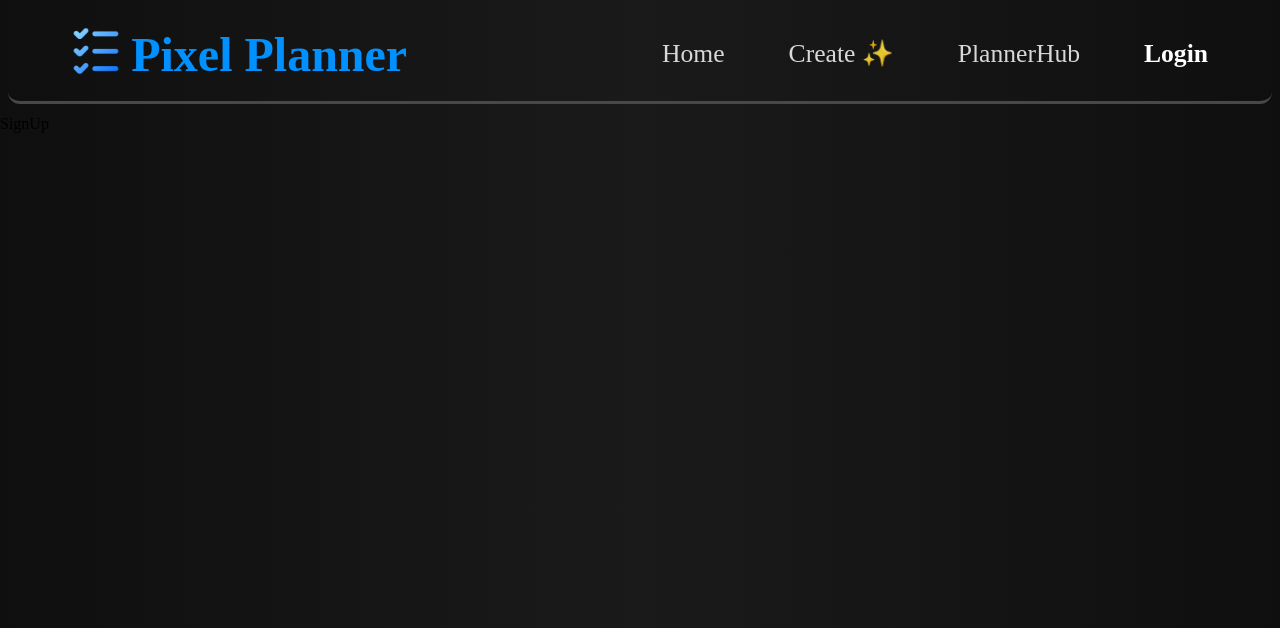
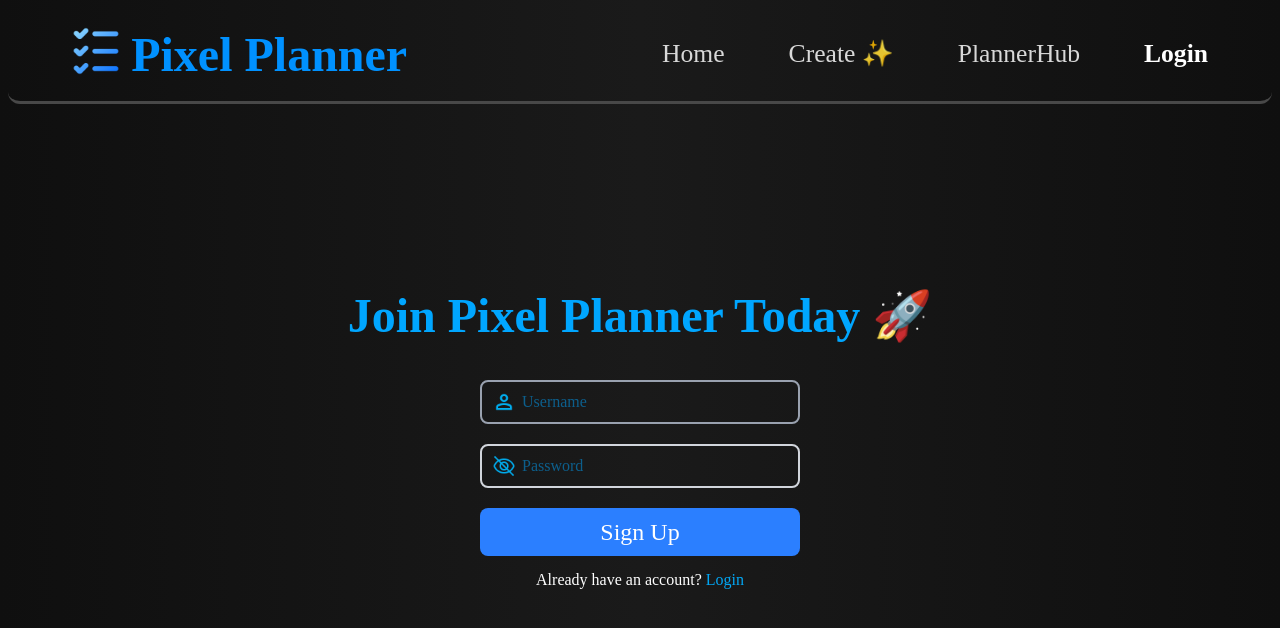
Before and after one commit to WizardCarp85/ToDoApp_React, a Next.js app: page /auth/signup in a window 1280 px wide. Shown: the top 628 px of the page. Built offline with nearby package versions, Linux system fonts and the light colour scheme.

Commit message:
basic auth page done

```diff
--- a/src/app/auth/login/page.js
+++ b/src/app/auth/login/page.js
@@ -3,7 +3,7 @@ import React from "react";
 
 const Login = () => {
   return (
-    <div className="login mt-40 ">
+    <div className="login mt-35 ">
       <h1 className="text-5xl font-bold text-center mt-12">Welcome Back 👋</h1>
       <form className="flex flex-col items-center mt-10 gap-1">
         <div className="relative w-1/4 mb-4">
@@ -32,7 +32,7 @@ const Login = () => {
         </div>
         <button
           type="submit"
-          className="bg-blue-500 text-white rounded-lg p-2 w-1/4 text-2xl loginsubmit"
+          className="signupsubmit bg-blue-500 text-white rounded-lg p-2 w-1/4 text-2xl"
         >
           Login
         </button>
--- a/src/app/auth/signup/page.js
+++ b/src/app/auth/signup/page.js
@@ -1,8 +1,44 @@
+import Link from 'next/link'
 import React from 'react'
 
 const SignUp = () => {
   return (
-    <div>SignUp</div>
+    <div className="signup mt-35 ">
+      <h1 className="signup text-5xl font-bold text-center mt-12">Join Pixel Planner Today 🚀</h1>
+      <form className="flex flex-col items-center mt-10 gap-1">
+        <div className="relative w-1/4 mb-4">
+          <input
+            type="text"
+            placeholder="Username"
+            className="border-2 border-gray-400 rounded-lg p-2 pl-10 w-full"
+          />
+          <img
+            src="/username.png"
+            alt="username Icon"
+            className="absolute top-1/2 left-3 transform -translate-y-1/2 w-6 h-6"
+          />
+        </div>
+        <div className="relative w-1/4 mb-4">
+          <input
+            type="password"
+            placeholder="Password"
+            className="border-2 border-gray-300 rounded-lg p-2 pl-10 w-full"
+          />
+          <img
+            src="/password.png"
+            alt="password Icon"
+            className="absolute top-1/2 left-3 transform -translate-y-1/2 w-6 h-6"
+          />
+        </div>
+        <button
+          type="submit"
+          className="bg-blue-500 text-white rounded-lg p-2 w-1/4 text-2xl loginsubmit"
+        >
+          Sign Up
+        </button>
+      </form>
+      <h3 className="text-white text-center m-3">Already have an account? <Link href="./login" className="text-sky-500 text">Login</Link></h3>
+    </div>
   )
 }
 
--- a/src/app/globals.css
+++ b/src/app/globals.css
@@ -18,7 +18,22 @@ body{
   justify-content: center;
   color: rgb(0, 166, 255);
 }
-.loginsubmit{
+.loginsubmit, .signupsubmit{
   cursor: pointer;
   font-weight: 500;
+  transition: all 0.4s ease;
 }
+.loginsubmit:hover, .signupsubmit:hover{
+  transform: scale(1.05);
+  transition: all 0.4s ease;
+}
+.loginsubmit:active, .signupsubmit:active{
+  transition: all 0.4s ease;
+  box-shadow: inset 0px 0px 5px #000000;
+}
+.signup{
+  display: flex;
+  flex-direction: column;
+  justify-content: center;
+  color: rgb(0, 166, 255);
+}
```
